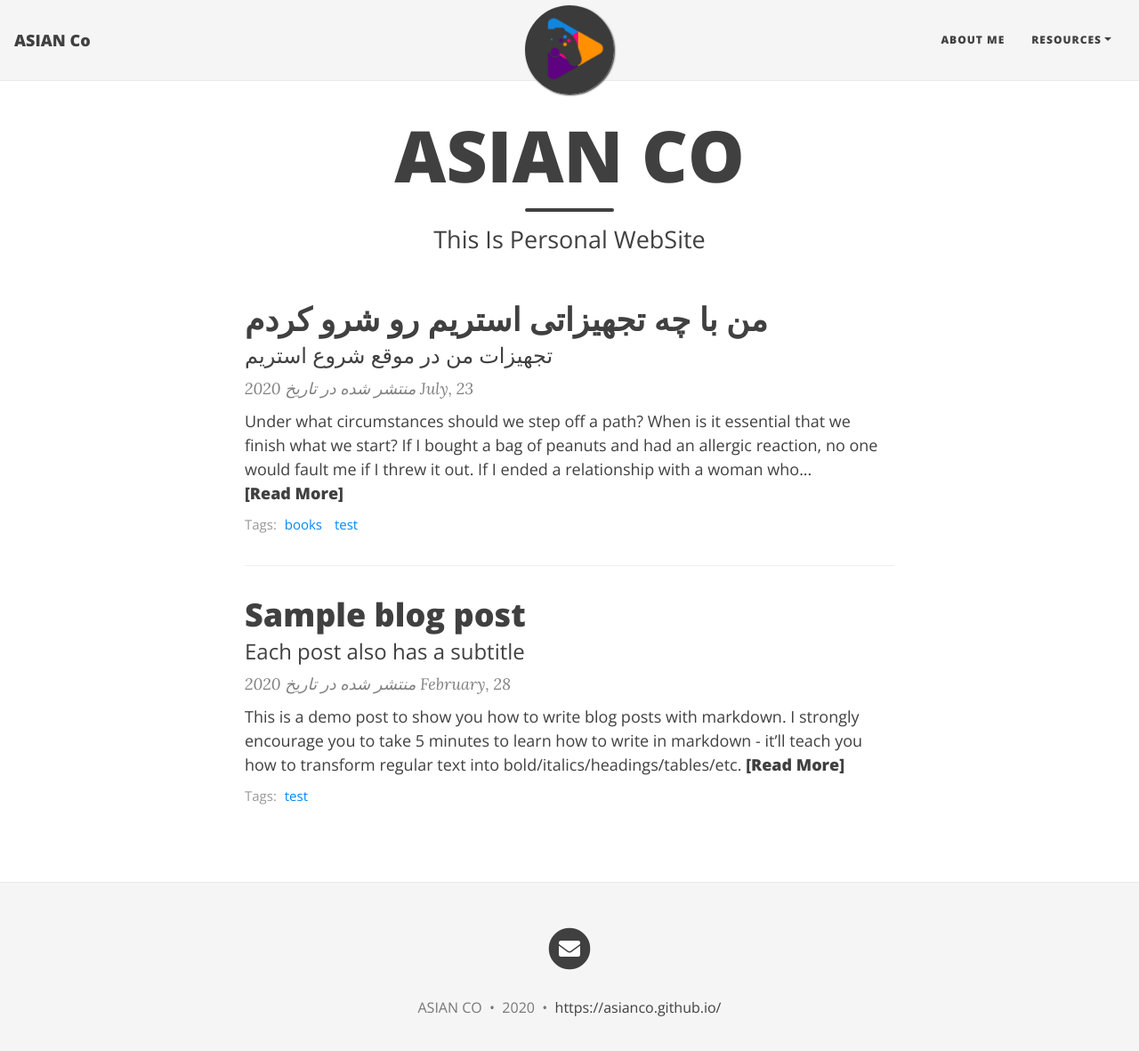
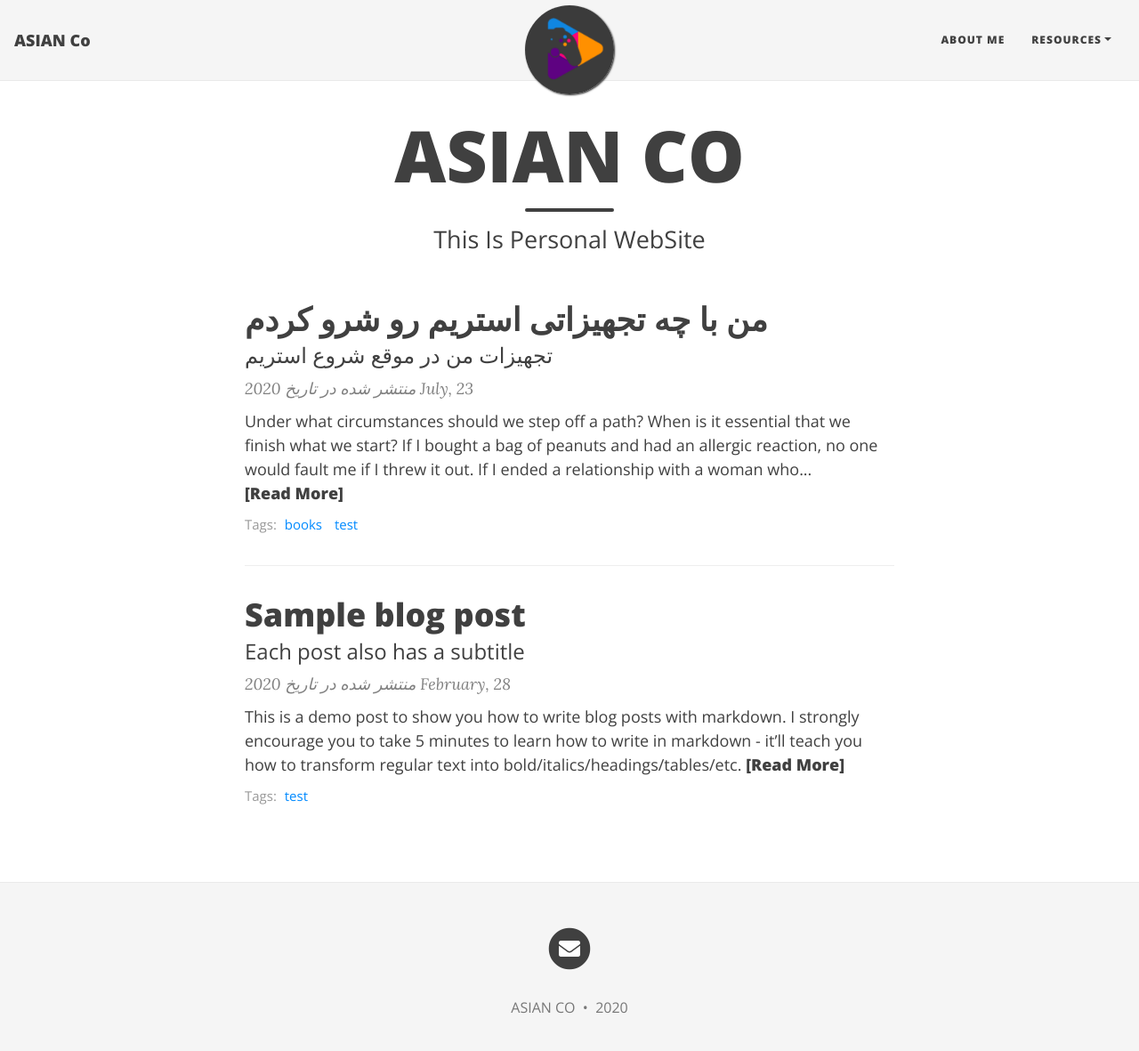
Before and after one commit to asianCo/asianCo.github.io, a Jekyll site: the page built from index.html, in a window 1280 px wide and 1194 px high. Shown: the top 1181 px of the window at 89% size. Built offline with Jekyll 4.4.1, drawn with Linux system fonts in a browser that asks for light colours; nearby versions of some CDN libraries; the list of posts is cut into pages by our own code; some of the changed lines change nothing that is shown.

Commit message:
Update _config.yml

```diff
--- a/_config.yml
+++ b/_config.yml
@@ -69,7 +69,7 @@ share-links-active:
 
 # How to display the link to your website in the footer
 # Remove this if you don't want a link in the footer
-url-pretty: "https://asianco.github.io/"
+
 
 # Create a "tags" index page and make tags on each post clickable
 link-tags: true
```
